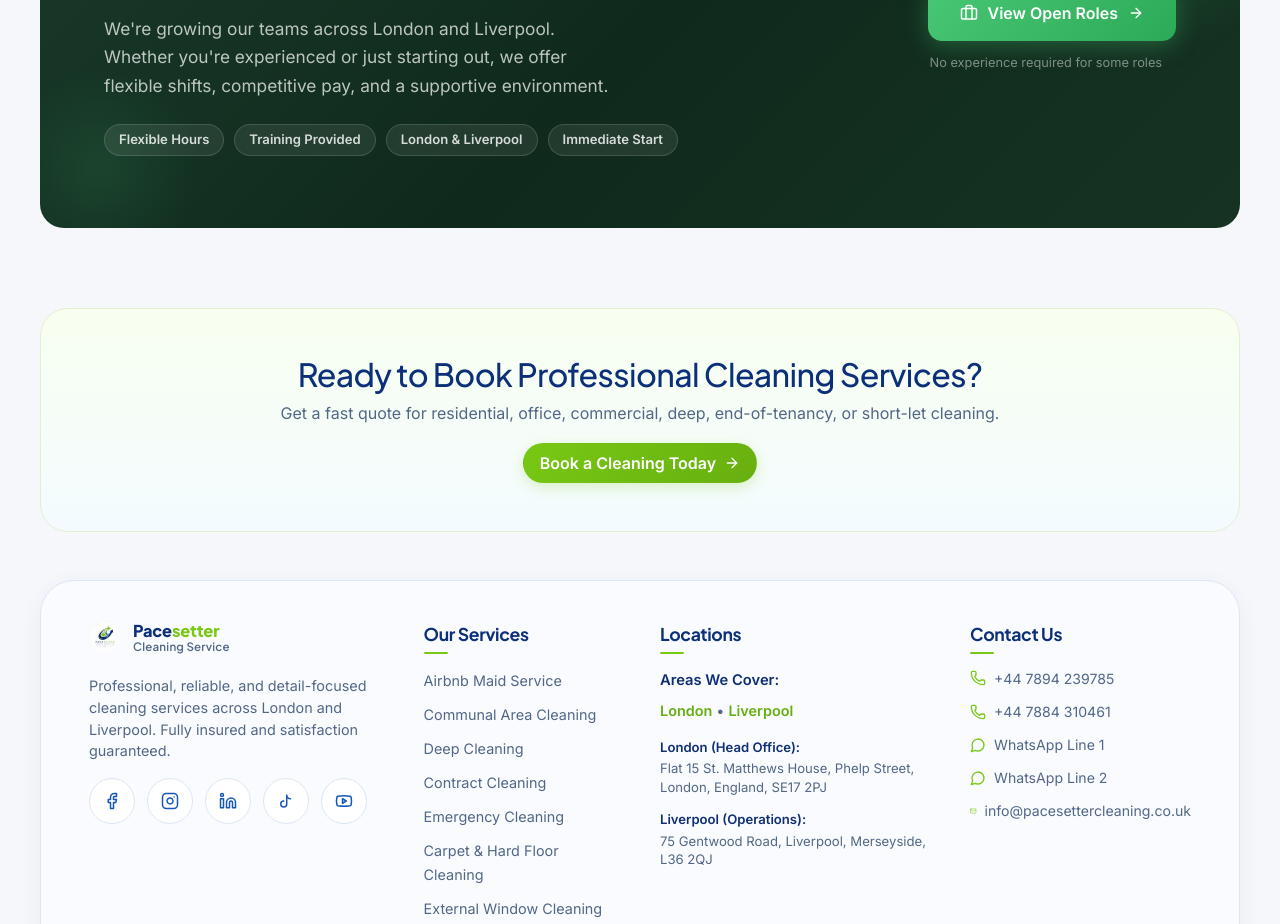
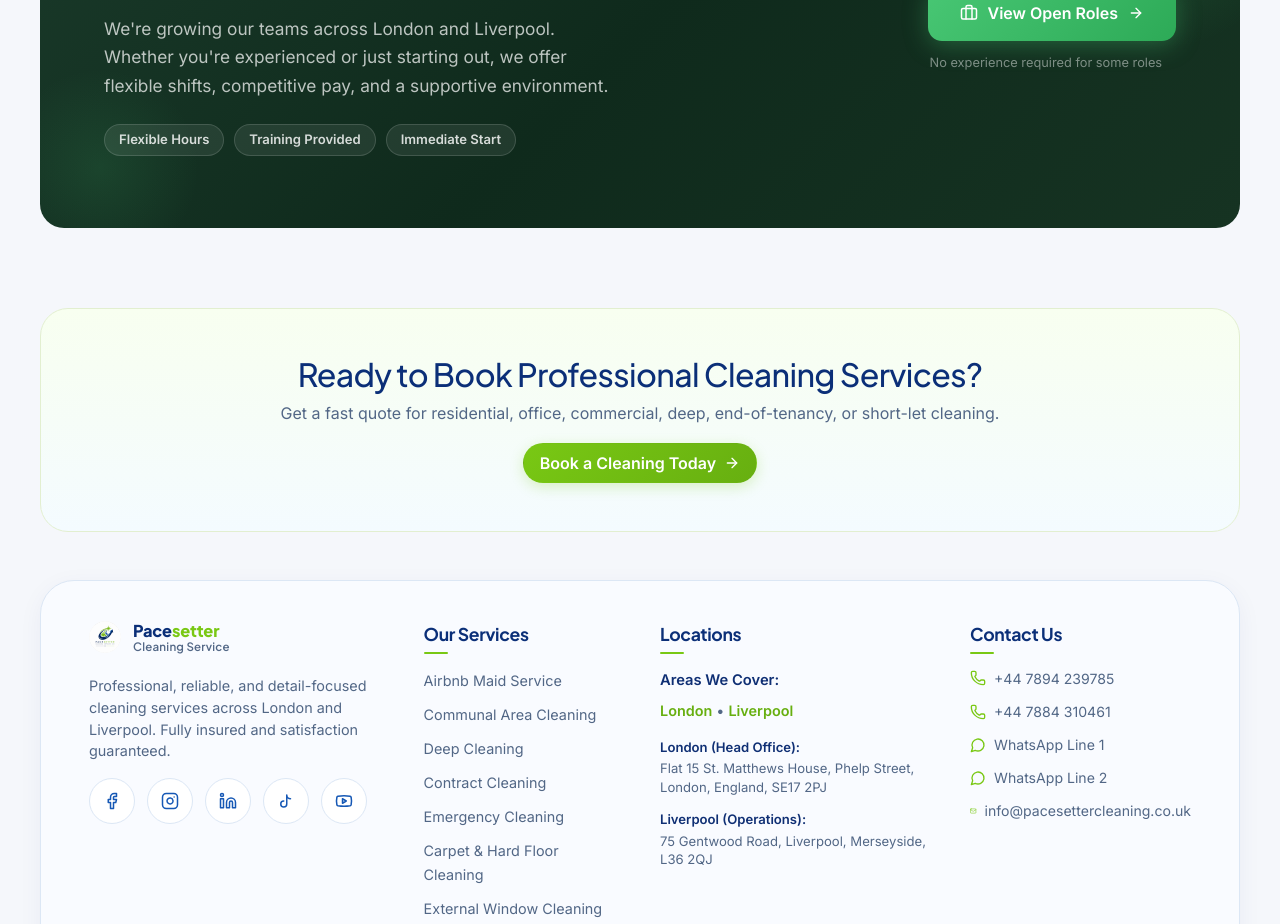
Before and after one commit to esinniobiwaquareeb/pace-setter, a React (Vite) app: page / in a window 1280 px wide. Shown: the part 5655-6579 px from the top of the page. Built offline with nearby package versions, Linux system fonts and the light colour scheme; no server answers.

Commit message:
refactor: remove London & Liverpool location tag from CareersCTA component

```diff
--- a/src/app/landing/CareersCTA.tsx
+++ b/src/app/landing/CareersCTA.tsx
@@ -110,7 +110,7 @@ export function CareersCTA() {
                   marginTop: "24px",
                 }}
               >
-                {["Flexible Hours", "Training Provided", "London & Liverpool", "Immediate Start"].map((perk) => (
+                {["Flexible Hours", "Training Provided", "Immediate Start"].map((perk) => (
                   <span
                     key={perk}
                     style={{
```
